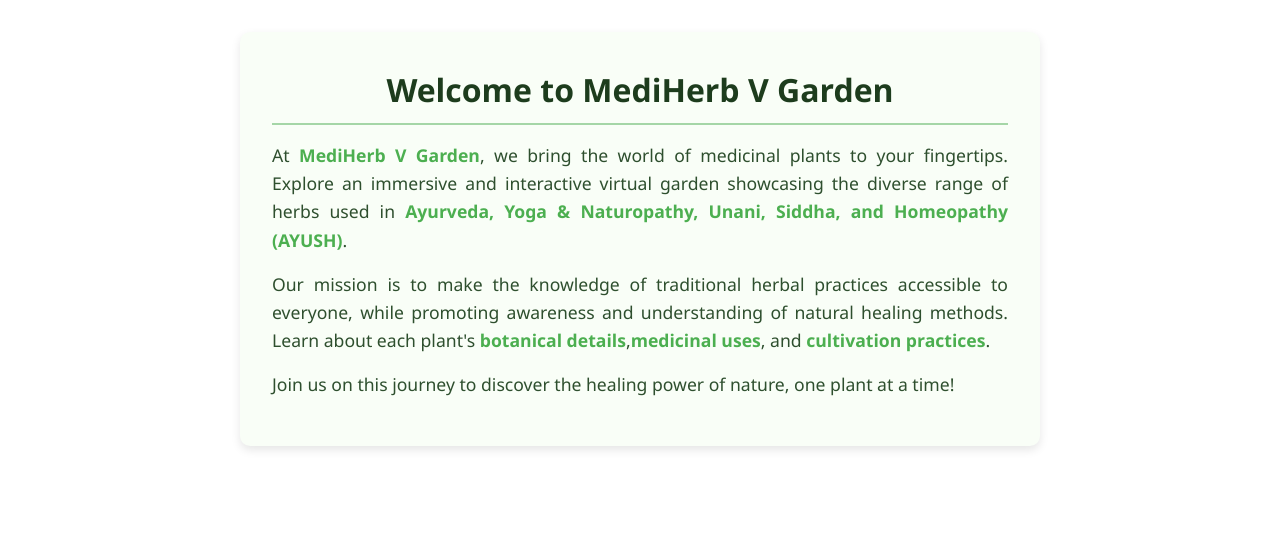
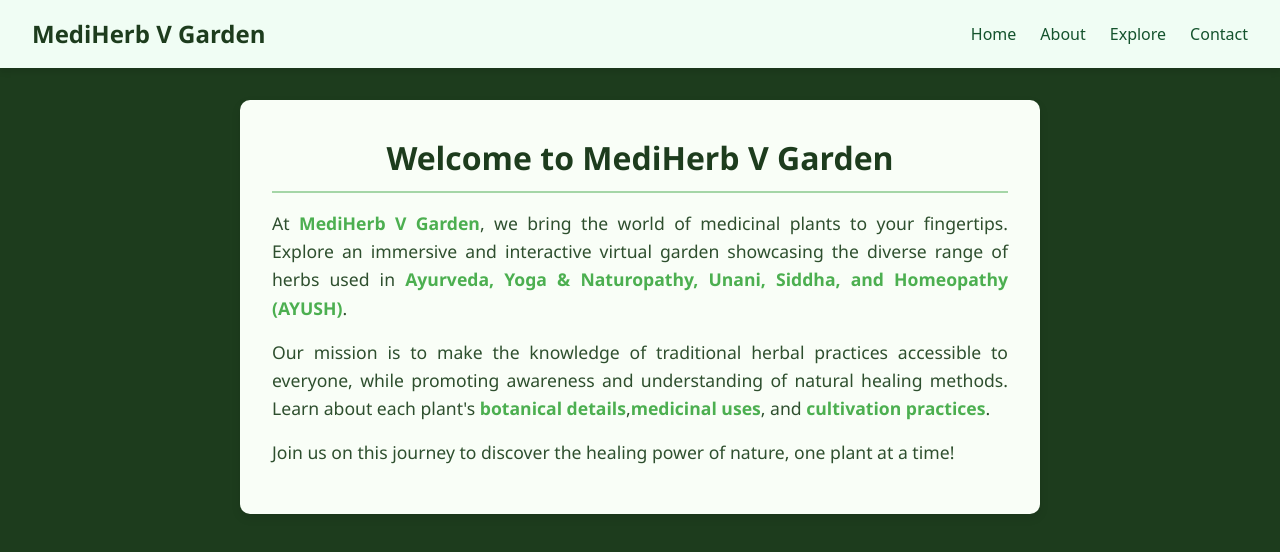
Before and after one commit to shubhamkumar200328/MediHerb-V-Garden, a React (Vite) app in the folder Frontend/: page /about in a window 1280 px wide. Shown: the top 552 px of the page. Built offline with nearby package versions, Linux system fonts and the light colour scheme.

Commit message:
Header link setup

```diff
--- a/Frontend/src/components/Contact.css
+++ b/Frontend/src/components/Contact.css
@@ -1,6 +1,9 @@
 /* Contact.css */
 
 /* Container Styles */
+body {
+  background-color: #1d3c1d;
+}
 .contact-container {
   background-color: #f9fef7; /* Soft herbal green */
   color: #2e4f2e; /* Earthy green text */
--- a/Frontend/src/components/Header.css
+++ b/Frontend/src/components/Header.css
@@ -1,6 +1,5 @@
 /* Header.css */
 
-/* Header Container */
 .header-container {
   display: flex;
   justify-content: space-between;
@@ -19,7 +18,7 @@
 
 .logo-text {
   font-family: "Segoe UI", Tahoma, Geneva, Verdana, sans-serif;
-  color: #a7f3d0; /* Light herbal green */
+  color: #1d3c1d; /* Light herbal green a7f3d0 1d3c1d*/
 }
 
 /* Navigation Menu */
--- a/Frontend/src/components/Header.jsx
+++ b/Frontend/src/components/Header.jsx
@@ -1,25 +1,26 @@
 import React from "react"
 import "./Header.css"
+import { Link } from "react-router-dom"
 
 const Header = () => {
   return (
     <header className="header-container">
       <div className="logo">
-        <h1 className="logo-text">MediHerb V Garden</h1>
+        <h1 className="logo-text text-[#1d3c1d]">MediHerb V Garden</h1>
       </div>
       <nav className="nav-menu">
         <ul className="nav-links">
           <li>
-            <a href="/">Home</a>
+            <Link to="/">Home</Link>
           </li>
           <li>
-            <a href="/about">About</a>
+            <Link to="/about">About</Link>
           </li>
           <li>
             <a href="/explore">Explore</a>
           </li>
           <li>
-            <a href="/contact">Contact</a>
+            <Link to="/contact">Contact</Link>
           </li>
         </ul>
       </nav>
--- a/Frontend/src/pages/About.jsx
+++ b/Frontend/src/pages/About.jsx
@@ -1,14 +1,18 @@
 import React from "react"
 import "../components/Contact.css"
+import Header from "../components/Header"
 
 const About = () => {
   return (
+    <>
+      <Header />
       <div className="about-container">
         <h1 className="about-title">Welcome to MediHerb V Garden</h1>
         <p className="about-description">
           At <span className="highlight">MediHerb V Garden</span>, we bring the
           world of medicinal plants to your fingertips. Explore an immersive and
-        interactive virtual garden showcasing the diverse range of herbs used in
+          interactive virtual garden showcasing the diverse range of herbs used
+          in
           <span className="highlight">
             {" "}
             Ayurveda, Yoga & Naturopathy, Unani, Siddha, and Homeopathy (AYUSH)
@@ -28,6 +32,7 @@
           plant at a time!
         </p>
       </div>
+    </>
   )
 }
 
--- a/Frontend/src/pages/Contact.jsx
+++ b/Frontend/src/pages/Contact.jsx
@@ -1,13 +1,16 @@
 import React from "react"
 import "../components/About.css"
+import Header from "../components/Header"
 
 const Contact = () => {
   return (
+    <>
+      <Header />
       <div className="contact-container">
         <h1 className="contact-title">Get in Touch</h1>
         <p className="contact-description">
-        We would love to hear from you! Whether you have questions, feedback, or
-        suggestions, feel free to reach out to us.
+          We would love to hear from you! Whether you have questions, feedback,
+          or suggestions, feel free to reach out to us.
         </p>
         <form className="contact-form">
           <div className="form-group">
@@ -50,6 +53,7 @@
           </button>
         </form>
       </div>
+    </>
   )
 }
 
```
Lines whose indentation alone changed are shown as unchanged.
